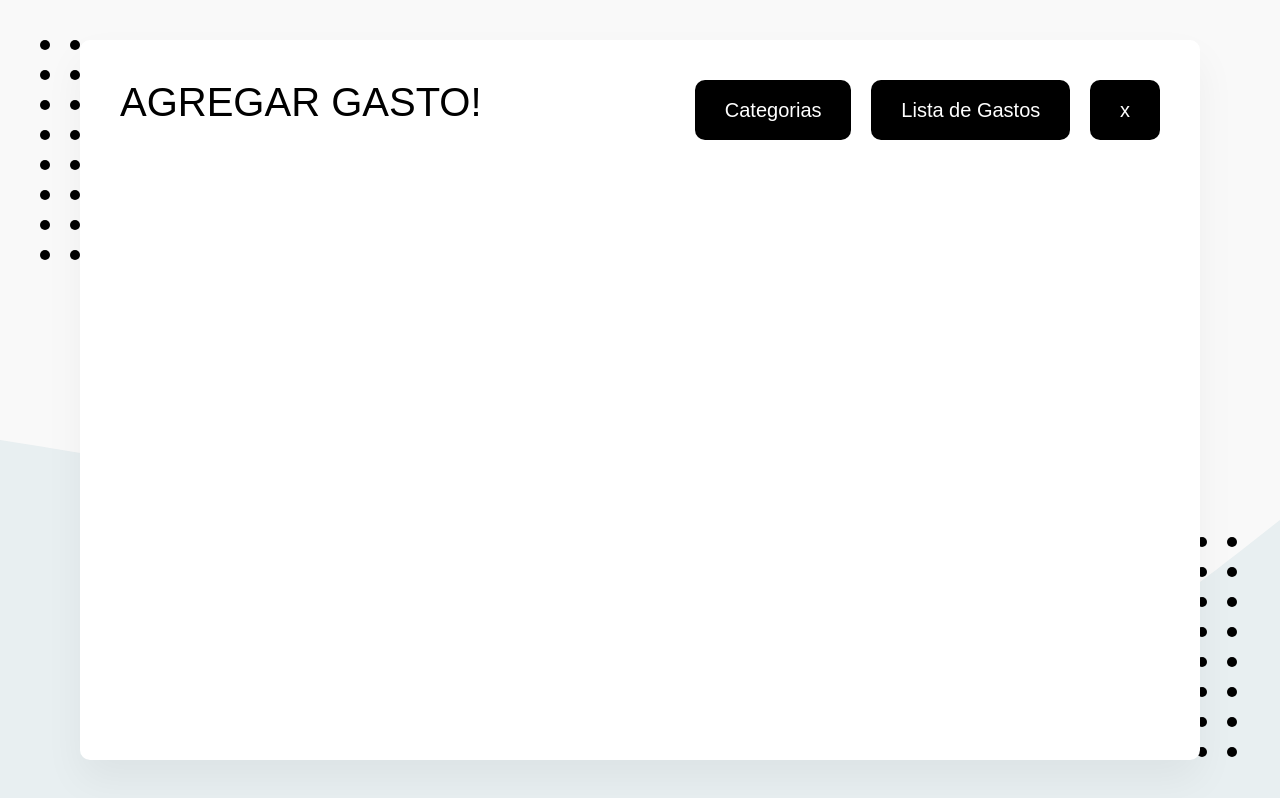
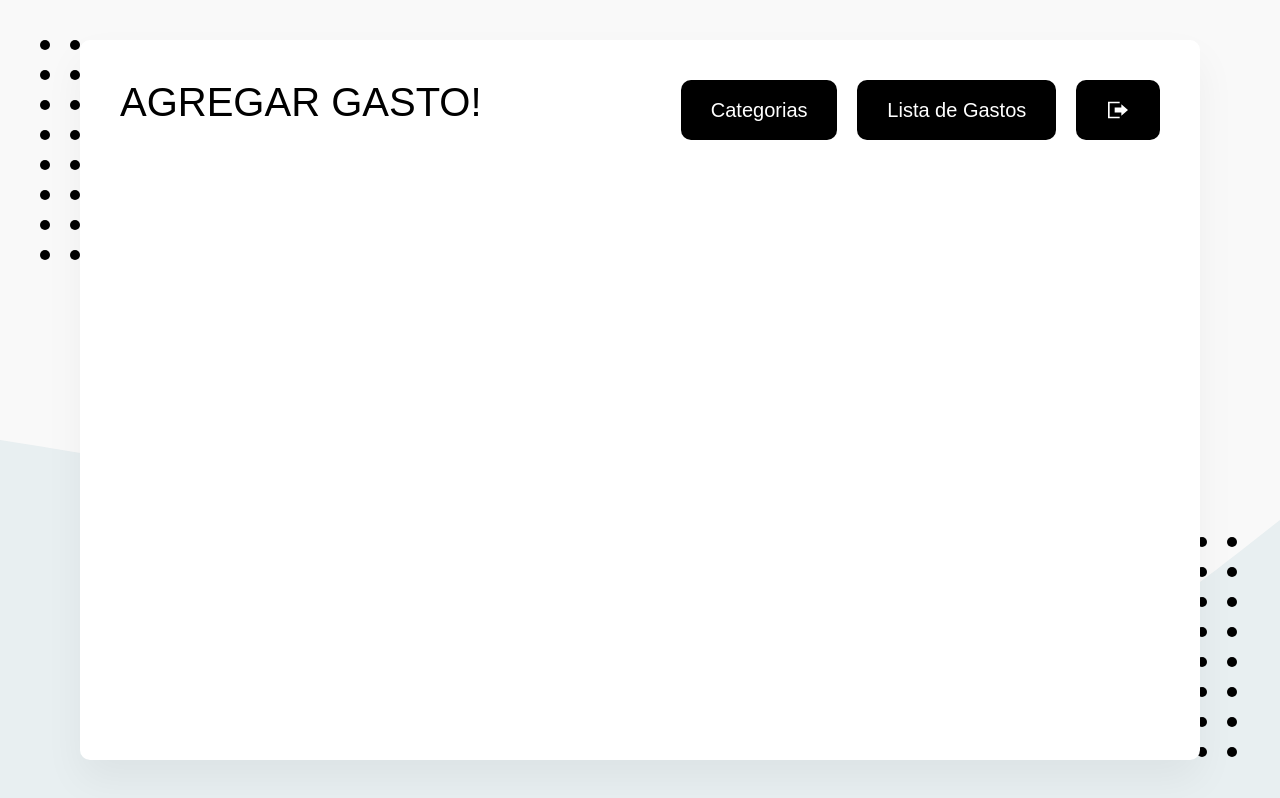
Before and after one commit to rrojasM/Registro-Gastos-App-React, a React (Create React App) app: page / in a window 1280 px wide. Built offline with nearby package versions, Linux system fonts and the light colour scheme; no server answers; what webfontloader would draw is missing.

Commit message:
log out session

```diff
--- a/src/App.js
+++ b/src/App.js
@@ -2,7 +2,7 @@ import React from "react";
 import { Helmet } from "react-helmet";
 import { Header, Titulo, ContenedorHeader, ContenedorBotones } from './elements/Header';
 import Boton from "./elements/Boton";
-
+import BotonCerrar from "./elements/BotonCerrar";
 const App = () => {
   return (
     <>
@@ -15,7 +15,7 @@ const App = () => {
           <ContenedorBotones>
             <Boton to="GastoCategoria">Categorias</Boton>
             <Boton to="Listado">Lista de Gastos</Boton>
-            <Boton to="Login">x</Boton>
+            <BotonCerrar />
           </ContenedorBotones>
         </ContenedorHeader>
       </Header>
--- /dev/null
+++ b/src/context/AuthContext.js
@@ -0,0 +1,35 @@
+import React, { useState, useContext, useEffect } from "react";
+import { onAuthStateChanged } from "firebase/auth";
+import { auth } from "../firebase/FirebaseConfig";
+
+//Creamos el contexto
+const AuthContext = React.createContext();
+
+//hook para acceder al context
+const useAuth = () => {
+    return useContext(AuthContext)
+}
+
+const AuthProvider = ({ children }) => {
+    const [usuario, setUsuario] = useState();
+    const [cargando, setCargando] = useState(true);
+
+
+    //ESTE ES EL EFECTO PARA VERIFICAR SI TIENE UNA SESSIÓN ACTIVA
+    useEffect(() => {
+        const cancelarSubs = onAuthStateChanged(auth, (usuario) => {
+            setUsuario(usuario);
+            setCargando(false)
+        });
+
+        return cancelarSubs;
+    }, [])
+
+    return (
+        <AuthContext.Provider value={{ usuario: usuario }}>
+            {!cargando && children}
+        </AuthContext.Provider>
+    );
+}
+
+export { AuthProvider, AuthContext, useAuth };
--- /dev/null
+++ b/src/elements/BotonCerrar.js
@@ -0,0 +1,31 @@
+import React from "react";
+import { auth } from "../firebase/FirebaseConfig";
+import { signOut } from "firebase/auth";
+import { useNavigate } from "react-router-dom";
+import { ReactComponent as IconoCerrar } from './../images/log-out.svg';
+import Boton from "./Boton";
+
+
+const BotonCerrar = () => {
+    const navigate = useNavigate();
+
+    const cerrarSesion = async () => {
+        try {
+            await signOut(auth);
+            console.log('Sesión Terminada...');
+            navigate('/login')
+
+        } catch (error) {
+            console.log("ERROR AL MOMENTO DE CERRAR SESION===>", error);
+        }
+
+    }
+
+    return (
+        <Boton iconoGrande as="button" onClick={cerrarSesion}>
+            <IconoCerrar />
+        </Boton>
+    );
+}
+
+export default BotonCerrar;
--- a/src/index.js
+++ b/src/index.js
@@ -10,9 +10,9 @@ import Registro from './components/Registro';
 import GastoCategoria from './components/GastosCategoria';
 import EditarGasto from './components/EditarGasto';
 import ListaGastos from './components/ListaGastos';
-/* import { Helmet } from "react-helmet";
-import favicon from './images/logo.png'; */
 import Fondo from './elements/Fondo';
+import { AuthProvider } from './context/AuthContext';
+
 
 WebFont.load({
   google: {
@@ -23,6 +23,7 @@ WebFont.load({
 const root = ReactDOM.createRoot(document.getElementById('root'));
 root.render(
   <>
+    <AuthProvider>
       <BrowserRouter>
         <Contenedor>
           <Routes>
@@ -35,6 +36,7 @@ root.render(
           </Routes>
         </Contenedor>
       </BrowserRouter>
+    </AuthProvider>
     <Fondo />
   </>
 );
```
Lines whose indentation alone changed are shown as unchanged.
